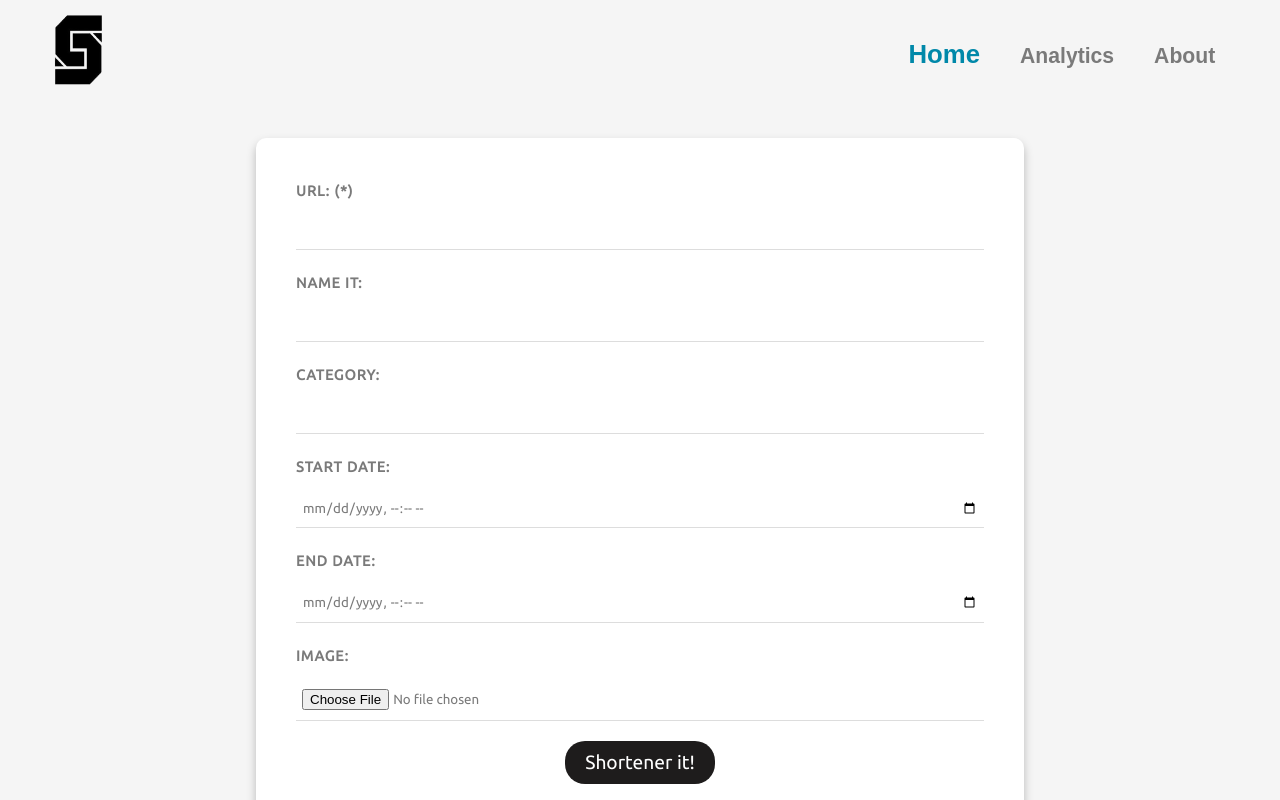
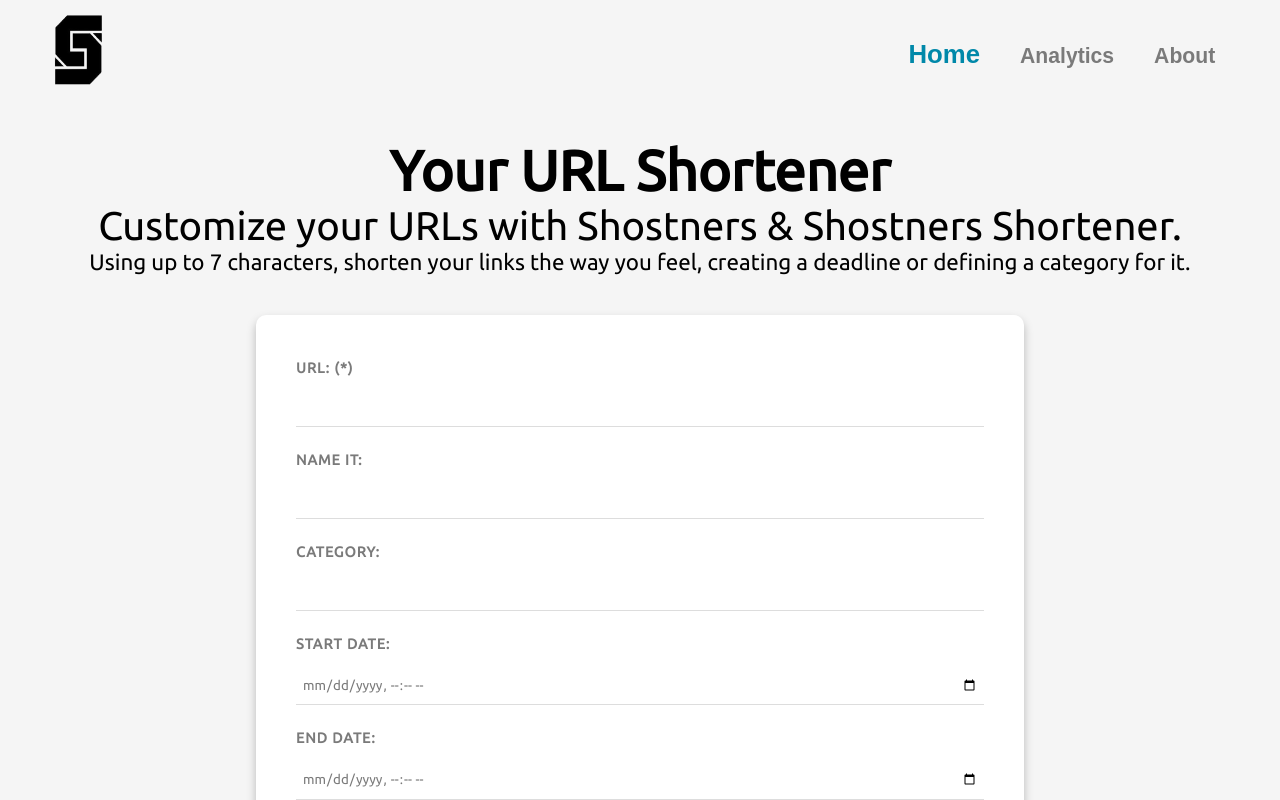
Before and after one commit to victorleonardi/Shostners-front, a Vue app: page / in a window 1280 px wide. Shown: the top 800 px of the page. Built offline with nearby package versions, Linux system fonts and the light colour scheme.

Commit message:
Add front-page text

```diff
--- a/src/views/HomeView.vue
+++ b/src/views/HomeView.vue
@@ -1,4 +1,11 @@
 <template>
+  <h1>Your URL Shortener</h1>
+  <h2>
+    Customize your URLs with Shostners & Shostners Shortener.
+  </h2>
+  <h3>
+    Using up to 7 characters, shorten your links the way you feel, creating a deadline or defining a category for it.
+  </h3>
   <RegisterForm />
 </template>
 
@@ -12,3 +19,30 @@ import RegisterForm from "@/pages/RegisterForm.vue";
     }
 }
 </script>
+
+<style scoped>
+
+  h1 {
+    padding-top: 30px;
+    display: flex;
+    justify-content: center;
+    align-items: center;
+    margin: auto;
+    font-size: 3.5em
+  }
+
+  h2 {
+    display: flex;
+    justify-content: center;
+    font-weight: 500;
+    font-size: 2.5em;
+  }
+
+  h3 {
+    display: flex;
+    justify-content: center;
+    font-size: 1.4em;
+    font-weight: normal;
+    margin-bottom: 5vh;
+  }
+</style>
```
